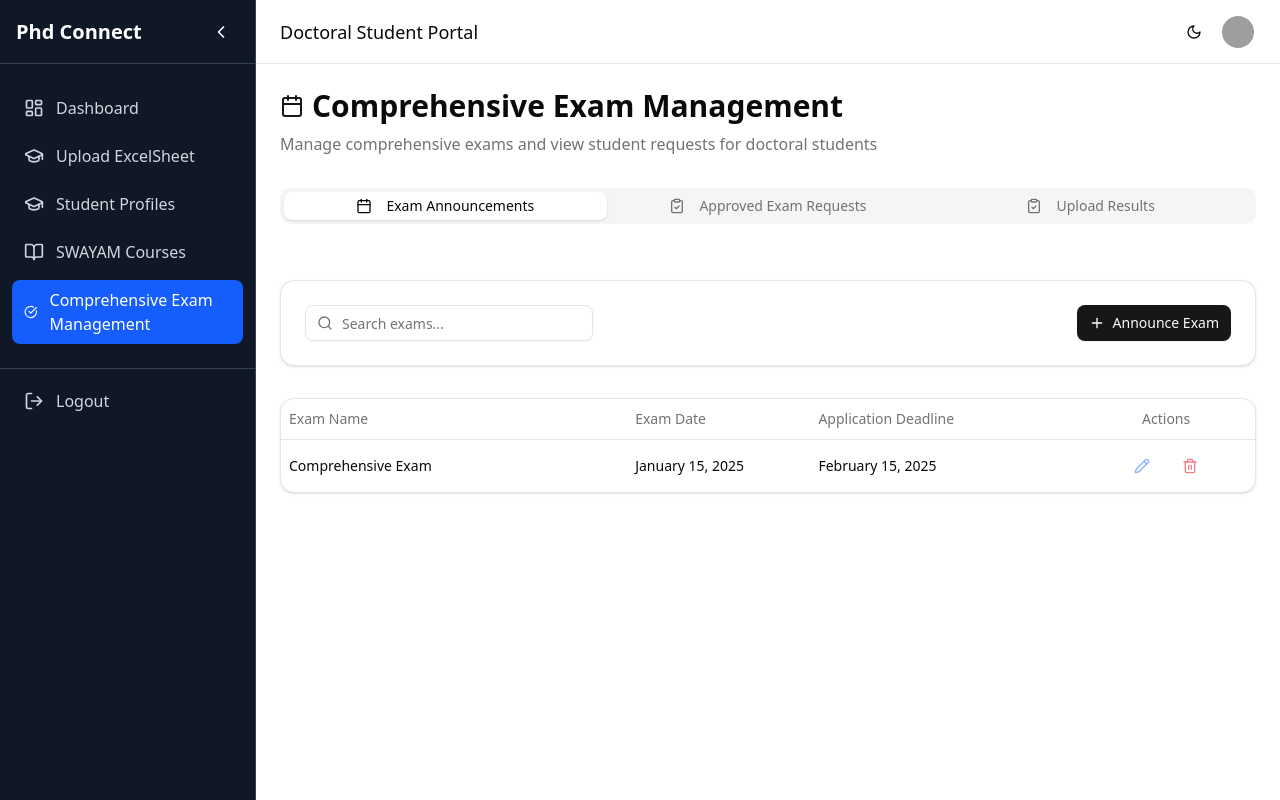
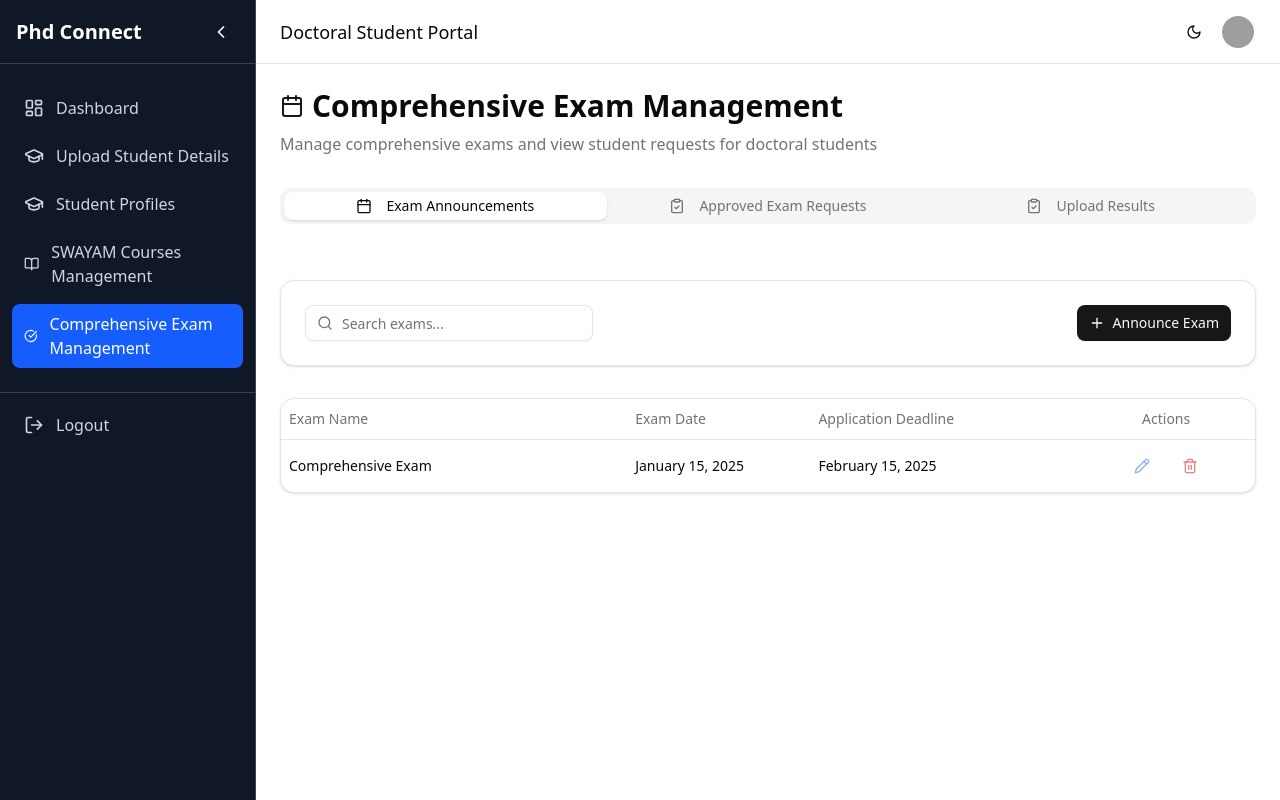
Before and after one commit to MaakhishSai/Doctoral-Students-Progress-Tracker, a React (Vite) app in the folder Project/frontend/hi/: page /cocompre in a window 1280 px wide. Built offline with nearby package versions, Linux system fonts and the light colour scheme; grey boxes are pictures that could not be loaded.

Commit message:
minor changes

```diff
--- a/Project/frontend/hi/src/Pages/Guide/studentpublications.jsx
+++ b/Project/frontend/hi/src/Pages/Guide/studentpublications.jsx
@@ -91,7 +91,7 @@ const StudentPublications = () => {
                         Title of Paper
                       </th>
                       <th scope="col" className="px-6 py-3 text-left text-xs font-medium text-gray-500 uppercase tracking-wider">
-                        Title of Paper
+                        Journal
                       </th>
                       <th scope="col" className="px-6 py-3 text-left text-xs font-medium text-gray-500 uppercase tracking-wider">
                         Status
--- a/Project/frontend/hi/src/components/Co-ordinator/layout/Sidebar.jsx
+++ b/Project/frontend/hi/src/components/Co-ordinator/layout/Sidebar.jsx
@@ -10,9 +10,9 @@ import { Home, User, Calendar, Book, Bell, LogOut, ChevronLeft, ChevronRight,  L
 
 const navItems = [
   { label: "Dashboard", href: "/dashboardc", icon: LayoutDashboard  },
-  { label: "Upload ExcelSheet", href: "/Excelpage", icon: GraduationCap  },
+  { label: "Upload Student Details", href: "/Excelpage", icon: GraduationCap  },
   { label: "Student Profiles", href: "/scholarprofiles", icon: GraduationCap  },
-  { label: "SWAYAM Courses", href: "/Cocourses", icon: BookOpen },
+  { label: "SWAYAM Courses Management", href: "/Cocourses", icon: BookOpen },
   { label: "Comprehensive Exam Management", href: "/cocompre", icon: CheckCircle }
   // { label: "Notifications", href: "/notification", icon: Bell },
 ];
--- a/Project/frontend/hi/src/components/Guide/layout/Sidebar.jsx
+++ b/Project/frontend/hi/src/components/Guide/layout/Sidebar.jsx
@@ -12,8 +12,8 @@ const navItems = [
   { label: "Dashboard", href: "/index2", icon: LayoutDashboard  },
   { label: "Student Profiles", href: "/scholarprofile", icon: GraduationCap  },
   { label: "DC Meetings", href: "/meetings_g", icon: Calendar  },
-  { label: "SWAYAM Courses", href: '/coursesg', icon: BookOpen  },
-  { label: 'Publications', href: '/publicationsg', icon: FileText },
+  { label: "SWAYAM Course Requests", href: '/coursesg', icon: BookOpen  },
+  { label: 'Student Publications', href: '/publicationsg', icon: FileText },
   { label: "Comprehensive Exam ", href: '/comprehensive-exam', icon: CheckCircle }
   // { label: "Notifications", href: "/notification", icon: Bell },
 ];
--- a/Project/frontend/hi/src/components/Student/layout/Sidebar.jsx
+++ b/Project/frontend/hi/src/components/Student/layout/Sidebar.jsx
@@ -7,7 +7,7 @@ const navItems = [
   { label: "Profile", href: "/profile", icon: User },
   { label: "DC Meetings", href: "/dcmeeting", icon: Calendar },
   { label: "Comprehensive Exam", href: "/exam", icon: FileText },
-  { label: "Publications", href: "/publication", icon: Book },
+  { label: "Paper Publications", href: "/publication", icon: Book },
   { label: "SWAYAM Courses", href: "/swayam_course", icon: GraduationCap },
   // { label: "Notifications", href: "/notification", icon: Bell },
 ];
```
Also changed, not shown: 1 other file (tests, documents, lock files or other folders).
